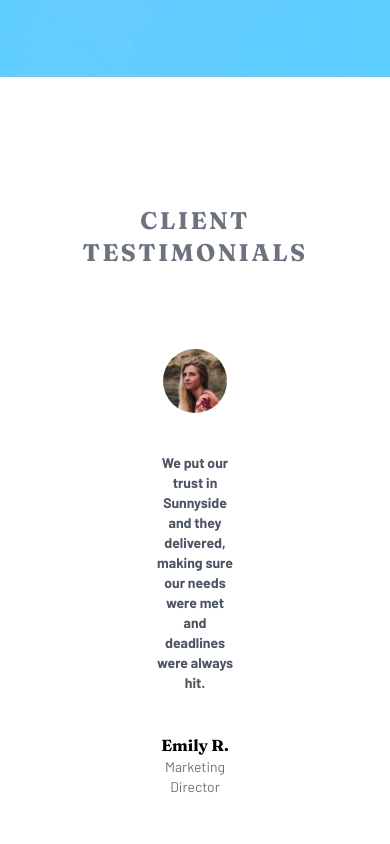
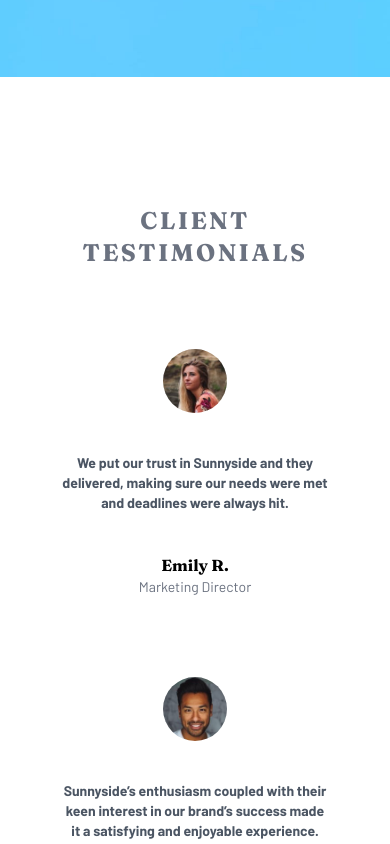
Before and after one commit to nktushar/sunnyside-agency-landing-page, a website: page index.html in a window 390 px wide. Shown: the part 3027-3871 px from the top of the page. Drawn offline with Linux system fonts and the light colour scheme.

Commit message:
design issue fixed

```diff
--- a/index.html
+++ b/index.html
@@ -276,7 +276,7 @@
             </div>
           </div>
           <!-- Testimonial -->
-          <div class="px-24 mx-auto py-16 bg-white">
+          <div class="px-10 sm:px-24 mx-auto py-16 bg-white">
             <!-- top -->
             <div class="flex items-center justify-center mt-16 my-10">
               <h3
@@ -286,7 +286,8 @@
               </h3>
             </div>
             <!-- bottom -->
-            <div class="flex flex-wrap justify-between mx-10 md:mx-auto">
+            <div class="flex flex-wrap justify-between items-center mx-auto">
+              <!-- 1st -->
               <div
                 class="md:w-4/12 px-5 mx-auto text-center flex flex-col items-center justify-center"
               >
@@ -304,6 +305,7 @@
                   </p>
                 </div>
               </div>
+              <!-- 2nd -->
               <div
                 class="md:w-4/12 px-5 mx-auto text-center flex flex-col items-center justify-center"
               >
@@ -321,6 +323,7 @@
                   </p>
                 </div>
               </div>
+              <!-- 3rd -->
               <div
                 class="md:w-4/12 px-5 mx-auto text-center flex flex-col items-center justify-center"
               >
```
Also changed, not shown: dist/output.css.
